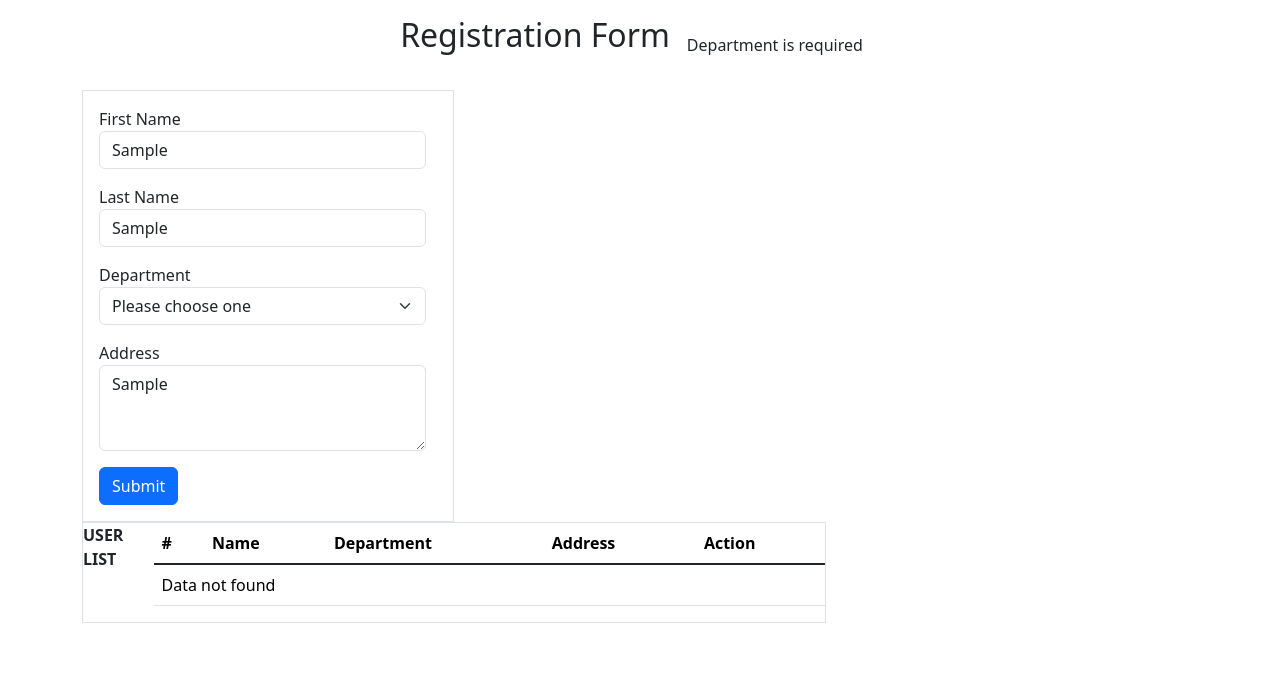
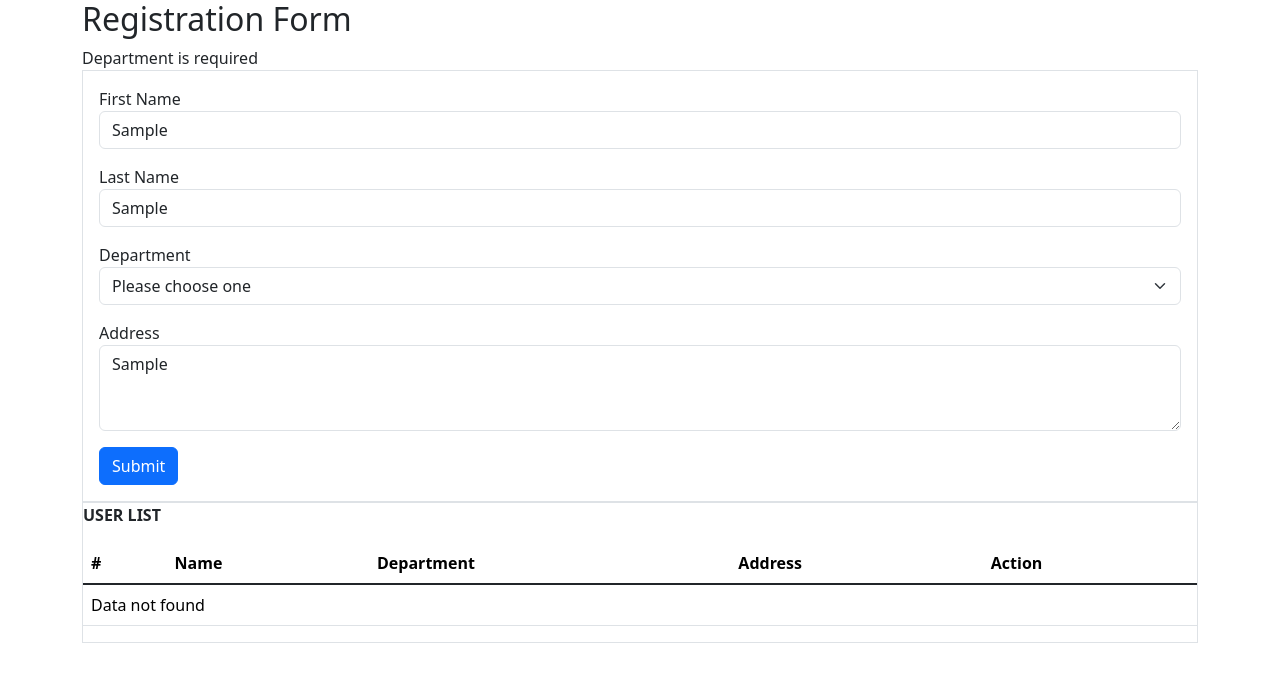
Before and after one commit to stefan5035/tugas-form-component, a React (Vite) app: page / in a window 1280 px wide. Both pictures are taken after typing "Sample", "Sample", "Sample" into the empty fields and a click on the button "Submit". Shown: the top 682 px of the page. Built offline with nearby package versions, Linux system fonts and the light colour scheme.

Commit message:
livecoding 010

```diff
--- a/src/App.jsx
+++ b/src/App.jsx
@@ -47,12 +47,12 @@ function App() {
 
   return (
     <>
-    <div class="container ">
-      <div class="form-container justify-content-center mt-3 col-sm-auto flex-col d-flex">
+    <div class="container">
+      <div class="form-container">
         <h2>Registration Form</h2>
-        {message && <div className="alert">{message}</div>}
+        {message && <div className="success">{message}</div>}
       </div>
-      <div class="d-flex border flex-col col-4">
+      <div class="border">
         <form class="m-3" onSubmit={handleSubmit}>
           <label>First Name</label>
           <input type="text" class="form-control mb-3" value={firstName} onChange={(e) => setFirstName(e.target.value)}/>
@@ -70,7 +70,7 @@ function App() {
           <button type="submit" class="btn btn-primary">Submit</button>
         </form>
       </div>
-      <div class="border d-flex flex-col col-8">
+      <div class="border">
         <p><strong>USER LIST</strong></p>
         <table class="table">
            <thead>
```
